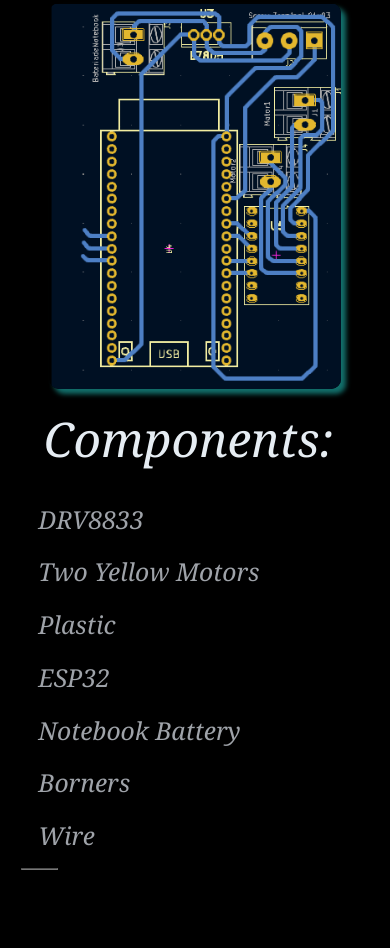
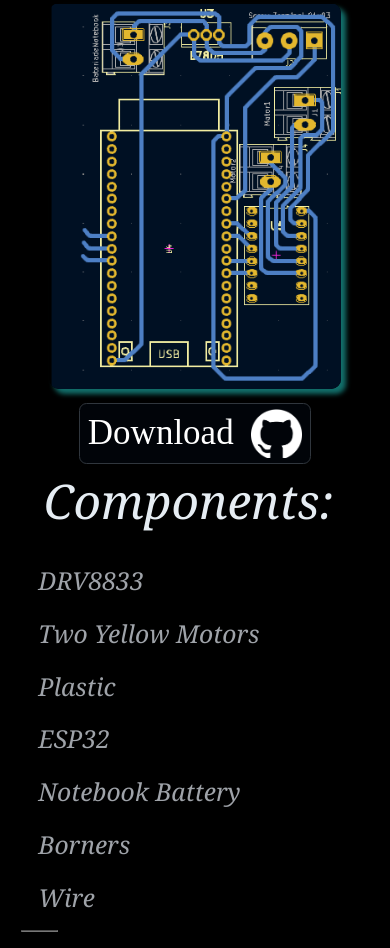
Before and after one commit to Sartalan/Spectrum-Messinalbot.page, a plain HTML site: page index.html in a window 390 px wide. Shown: the part 1549-2497 px from the top of the page. Before the commit the page ends 2435 px from the top, so only its background shows below. Drawn offline with Linux system fonts and the light colour scheme; a web font is replaced by a local one.

Commit message:
Mob download buttom finished

```diff
--- a/animation.css
+++ b/animation.css
@@ -111,8 +111,8 @@
         width: 100%;
         height: 4px;
         background: linear-gradient(270deg, transparent,var(--violeta));
-        animation: span3 3s ease-out 1 ;
-        animation-delay: .9ms;
+        animation: span3 3s ease-in 1 ;
+        animation-delay: 1.5s;
 
     }
     @keyframes span3 {
--- a/css/pcb.css
+++ b/css/pcb.css
@@ -2,6 +2,14 @@
 :root {
     --component-title-color:#E6EDF3;
     --component-list-color:#9fa3a9;
+    --border-color-github-icon:#30363d;
+    --background-color-github-icon:#010409;
+    --background-hover-color-github-icon:#0d1117;
+}
+
+/*! DELETE*/
+.mobButtomContainer {
+    display: none;
 }
 
 @font-face {
@@ -83,7 +91,7 @@
             }
 
             .download:hover {
-                background-color: black;
+                background-color: #000000;
                 transition: 0.15s ease;
                 transition-delay:10ms;
                 opacity: 1;
@@ -98,15 +106,15 @@
                      flex-direction: column-reverse;
                      text-decoration: none;
                      color: white;
-                     background-color:#010409;
-                     border: 1px solid #30363d;
+                     background-color:var(--background-color-github-icon);
+                     border: 1px solid var(--border-color-github-icon);
                      width: 60%;
                      height: 60%;
                      border-radius: 1em;
                     }
 
                     .downloadA:hover {
-                        background-color: #0d1117;
+                        background-color: var(--background-hover-color-github-icon);
                         transition: 0.1s;
                     }
 
@@ -222,9 +230,14 @@
 
         /*! DELETE */
 
-
     .hrBetween {
         display: none;
+    }
+
+    /*! ADD*/
+
+    .mobD {
+        display: block;
     }
         /** Estructure*/
         /* TODO: BOTH BOX*/
@@ -263,7 +276,6 @@
         margin: 0 0 0.5em 0.5em;
 }
 
-
     .olComponents {         /** Component Text List*/
         font-size: calc(1.3em + 1vw);
         margin-bottom: 0.5em;
@@ -278,4 +290,30 @@
     .hrOl {
         margin-bottom: 1em;
     }
+
+        /*! Start Download Mobile Buttom*/
+
+
+        .mobButtomContainer {
+            text-decoration: none;
+            display: flex;
+            align-items: center;
+            justify-content: center;
+            background-color: var(--background-color-github-icon);
+            border: solid 1px var(--border-color-github-icon);
+            padding: 0.30em 0.50em 0.30em 0.50em;
+            border-radius: 7.5px;
+            max-width: 80%;
+            max-height: 20%;
+        }
+            .mobButtomContainer p {
+                color: #ffff;
+                margin:0 0.5em 0 0;
+                font-size: calc(1.7em + 2vw);
+            }
+
+            .mobIcon {
+                width: calc(2.7em + 2vw);
+
+            }
 }
--- a/index.html
+++ b/index.html
@@ -153,6 +153,7 @@
                                                         Download
                                                     </p>
 
+
                                                     <i class="downloadIcon">
                                                         <img src="icons/github-mark-white.png" alt="Github Icon">
 
@@ -164,6 +165,15 @@
                         </picture>
                             <!--? MOBILE DOWNLOAD BUTTOM-->
 
+                        <a href="#" class="mobButtomContainer">
+                            <p>
+                                Download
+                            </p>
+                                <img class="mobIcon" src="icons/github-mark-white.png" alt="GithubIcon">
+
+                        </a>
+
+                        <!--? END OF THE MOBILE DOWNLOAD BUTTOM-->
 
 
                         <hr class="hrBetween">
```
